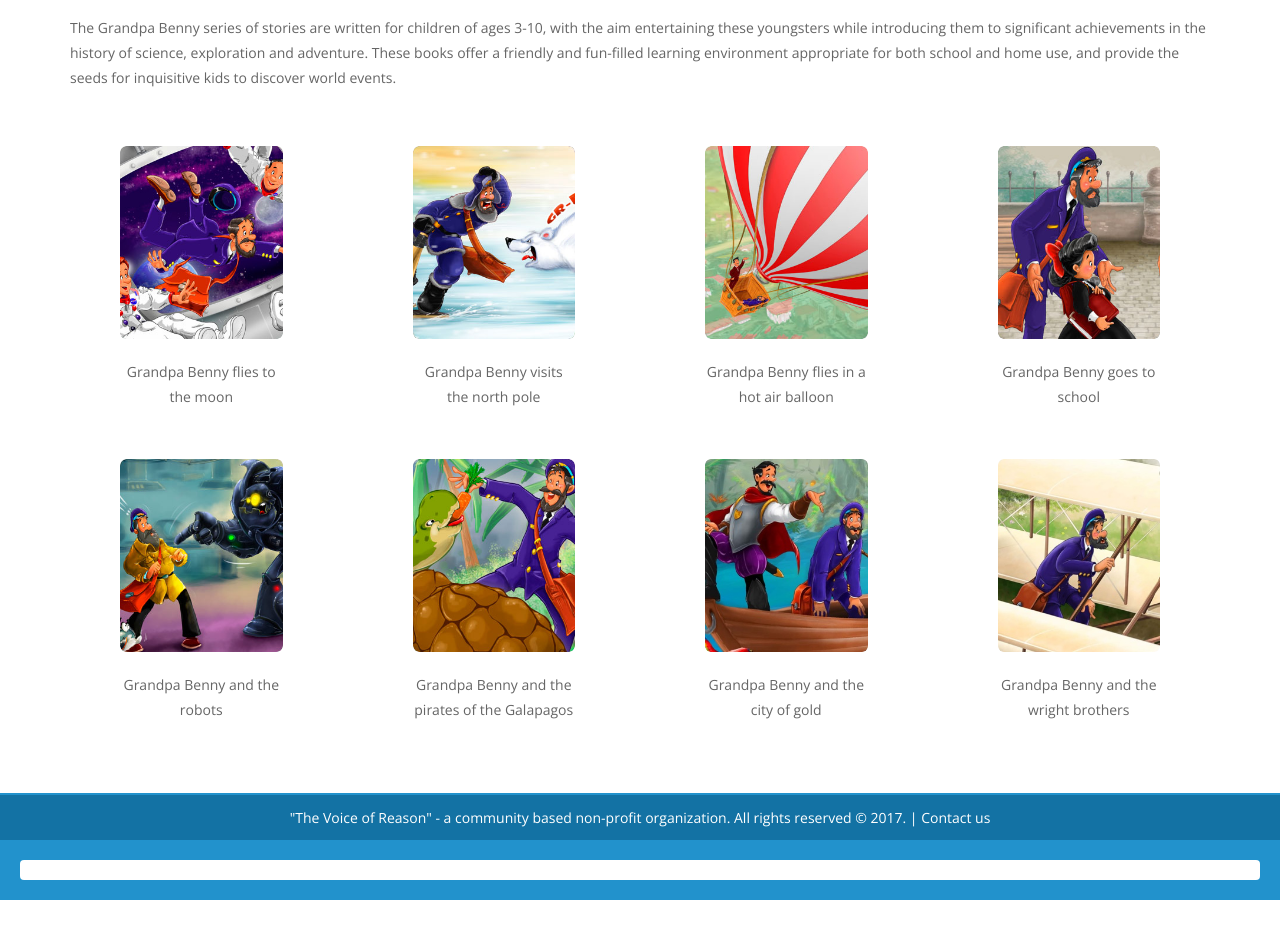
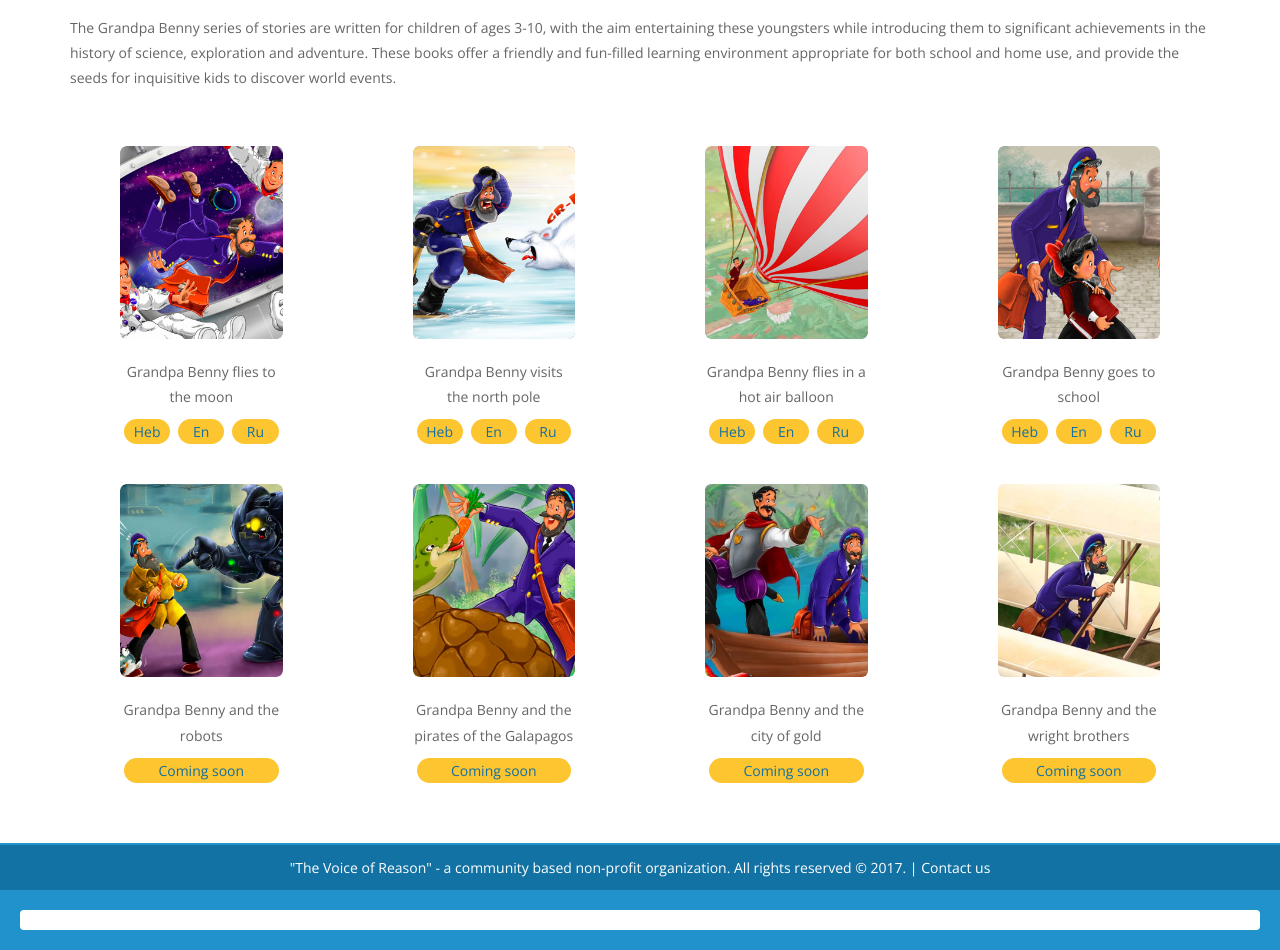
Before and after one commit to The-Voice-of-Reason/kids.love.science, a plain HTML site: page index.html in a window 1280 px wide. Shown: the part 1720-2670 px from the top of the page. Before the commit the page ends 2620 px from the top, so only its background shows below. Drawn offline with nearby package versions, Linux system fonts and the light colour scheme.

Commit message:
added changes to primary page

```diff
--- a/css/style.css
+++ b/css/style.css
@@ -159,8 +159,6 @@ li span {
 }
 .one_book {
     padding: 20px 50px;
-    cursor: pointer;
-    cursor: pointer;
 }
 .one_book img {
     width: 100%;
@@ -208,8 +206,6 @@ li span {
 }
 .one_book {
     padding: 20px 50px;
-    cursor: pointer;
-    cursor: pointer;
 }
 .line_credits {
   padding-top: 90px;
@@ -394,3 +390,23 @@ li span {
   width: 100%;
   height: 100%;
 }
+
+.badges {
+  display: flex;
+}
+.badges a {
+  display: block;
+  flex: 1 0 0;
+  color: #136FA1;
+  text-align: center;
+  margin-left: 4px;
+  border-radius: 24px;
+  margin-right: 4px;
+  background-color: #FDC52F;
+  text-decoration: none;
+  transition: all 0.3s ease;
+}
+
+.badges a:hover {
+  background-color: #ffd871;
+}
--- a/index.html
+++ b/index.html
@@ -31,8 +31,8 @@
       window.JacoRecorder.init("d36b06e2-8815-440c-9dcf-130c2c4c59a9");
     </script>
     <!-- ens jaco -->
-  </head>
-  <body>
+    </head>
+    <body>
     <div id="fb-root"></div>
     <script>(function(d, s, id) {
       var js, fjs = d.getElementsByTagName(s)[0];
@@ -42,6 +42,7 @@
       fjs.parentNode.insertBefore(js, fjs);
     }(document, 'script', 'facebook-jssdk'));
     </script>
+
     <!-- START CONTENT -->
 
     <div class="line1">
@@ -88,31 +89,19 @@
             <div class="item active">
                 <img data-src="holder.js/900x500/auto/#777:#555/text:First slide" alt="First slide [900x500]" src="img/slides/slide0.jpg" data-holder-rendered="true">
                 <div class="carousel-caption">
-                    <div class="shop_link">
-                        <a href="https://play.google.com/store/apps/details?id=kids.love.science.app"><img src="img/android.png"></a>
-                        <a href="https://itunes.apple.com/us/app/love-science/id1262388917"><img src="img/ios_2.png"></a>
 
-                    </div>
                 </div>
             </div>
             <div class="item">
                 <img data-src="holder.js/900x500/auto/#777:#555/text:First slide" alt="First slide [900x500]" src="img/slides/slide3.jpg" data-holder-rendered="true">
                 <div class="carousel-caption">
-                    <div class="shop_link">
-                        <a href="https://play.google.com/store/apps/details?id=kids.love.science.app"><img src="img/android.png"></a>
-                        <a href="https://itunes.apple.com/us/app/love-science/id1262388917"><img src="img/ios_2.png"></a>
 
-                    </div>
                 </div>
             </div>
             <div class="item">
                 <img data-src="holder.js/900x500/auto/#666:#444/text:Second slide" alt="Second slide [900x500]" src="img/slides/slide2.jpg" data-holder-rendered="true">
                 <div class="carousel-caption">
-                    <div class="shop_link">
-                        <a href="https://play.google.com/store/apps/details?id=kids.love.science.app"><img src="img/android.png"></a>
-                        <a href="https://itunes.apple.com/us/app/love-science/id1262388917"><img src="img/ios_2.png"></a>
 
-                    </div>
                 </div>
             </div>
         </div>
@@ -160,29 +149,47 @@
         <br>
         <div class="row">
           <div class="col-sm-3">
-              <div class="one_book" onclick="location.href='grandpa_benny_flies_to_the_moon.html';">
-                  <img src="img/book.jpg">
+              <div class="one_book">
+                  <a href="grandpa_benny_flies_to_the_moon.html"><img src="img/book.jpg"></a>
                   <p>Grandpa Benny flies to the moon</p>
-                  <!-- <a class="tabs-button android" href="#">Android</a>
-                  <a class="tabs-button ios" href="#">iOS</a> -->
+                  <div class="badges">
+                    <a href="https://books.love.science/moon_heb">Heb</a>
+                    <a href="https://books.love.science/moon_en">En</a>
+                    <a href="https://books.love.science/moon_ru">Ru</a>
+                  </div>
               </div>
           </div>
           <div class="col-sm-3">
-              <div class="one_book" onclick="location.href='grandpa_benny_visits_the_north_pole.html';">
-                  <img src="img/north_pole.jpg">
+              <div class="one_book">
+                  <a href="grandpa_benny_visits_the_north_pole.html"><img src="img/north_pole.jpg"></a>
                   <p>Grandpa Benny visits the north pole</p>
+                  <div class="badges">
+                    <a href="https://books.love.science/north_pole_heb/">Heb</a>
+                    <a href="https://books.love.science/north_pole_en/">En</a>
+                    <a href="https://books.love.science/north_pole_ru/">Ru</a>
+                  </div>
               </div>
           </div>
           <div class="col-sm-3">
-              <div class="one_book" onclick="location.href='grandpa_benny_flies_in_a_hot_air_balloon.html';">
-                  <img src="img/baloon.jpg">
+              <div class="one_book">
+                  <a href="grandpa_benny_flies_in_a_hot_air_balloon.html"><img src="img/baloon.jpg"></a>
                   <p>Grandpa Benny flies in a hot air balloon</p>
+                  <div class="badges">
+                    <a href="https://books.love.science/balloon_heb/">Heb</a>
+                    <a href="https://books.love.science/balloon_en/">En</a>
+                    <a href="https://books.love.science/balloon_ru/">Ru</a>
+                  </div>
               </div>
           </div>
           <div class="col-sm-3">
-              <div class="one_book" onclick="location.href='grandpa_benny_goes_to_school.html';">
-                  <img src="img/school.jpg">
+              <div class="one_book">
+                  <a href="grandpa_benny_goes_to_school.html"><img src="img/school.jpg"></a>
                   <p>Grandpa Benny goes to school</p>
+                  <div class="badges">
+                    <a href="http://books.love.science/school_heb">Heb</a>
+                    <a href="http://books.love.science/school_en">En</a>
+                    <a href="http://books.love.science/school_ru">Ru</a>
+                  </div>
               </div>
           </div>
         </div>
@@ -191,24 +198,36 @@
               <div class="one_book" onclick="location.href='grandpa_benny_and_the_robots.html';">
                   <img src="img/robot.jpg">
                   <p>Grandpa Benny and the robots</p>
+                  <div class="badges">
+                    <a href="#">Coming soon</a>
+                  </div>
               </div>
           </div>
           <div class="col-sm-3">
               <div class="one_book" onclick="location.href='grandpa_benny_and_the_pirates_of_the_galapagos.html';">
                   <img src="img/galapagos.jpg">
                   <p>Grandpa Benny and the pirates of the Galapagos</p>
+                  <div class="badges">
+                    <a href="#">Coming soon</a>
+                  </div>
               </div>
           </div>
           <div class="col-sm-3">
               <div class="one_book" onclick="location.href='grandpa_benny_and_the_city_of_gold.html';">
                   <img src="img/amazonia.jpg">
                   <p>Grandpa Benny and the city of gold</p>
+                  <div class="badges">
+                    <a href="#">Coming soon</a>
+                  </div>
               </div>
           </div>
           <div class="col-sm-3">
               <div class="one_book" onclick="location.href='grandpa_benny_and_the_wright_brothers.html';">
                   <img src="img/wright.jpg">
                   <p>Grandpa Benny and the wright brothers</p>
+                  <div class="badges">
+                    <a href="#">Coming soon</a>
+                  </div>
               </div>
           </div>
         </div>
```
